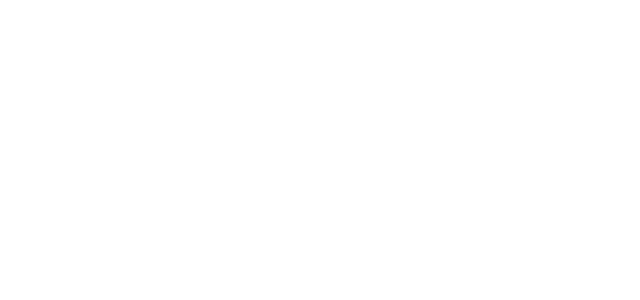
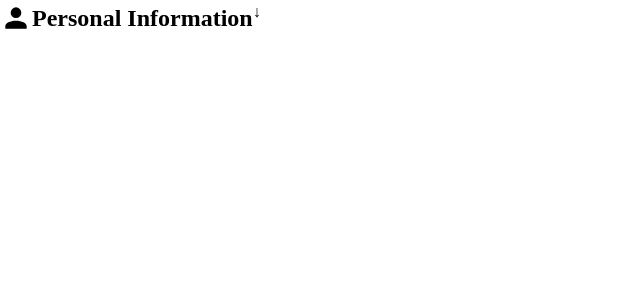
Before and after one commit to ChhayThan/TOP_CVapp, a React (Vite) app: page / in a window 1280 px wide. Shown: the top 300 px of the page, without its empty margins (0-640 px from the left). Built offline with nearby package versions, Linux system fonts and the light colour scheme.

Commit message:
Working on app structure

```diff
--- /dev/null
+++ b/src/App.css
@@ -0,0 +1,11 @@
+main {
+  display: flex;
+  justify-content: center;
+  gap: 1rem;
+}
+
+section.info-form {
+  display: flex;
+  flex-direction: column;
+  gap: 1rem;
+}
--- a/src/App.jsx
+++ b/src/App.jsx
@@ -1,14 +1,15 @@
 import { useState } from "react";
+import PersonalInfo from "./components/PersonalInfo";
 
 function App() {
-  const [count, setCount] = useState(0);
-
   return (
     <>
-      <body>
-        <section className="info-form"></section>
-        <section className="cv"></section>
-      </body>
+      <main>
+        <section className="info-form">
+          <PersonalInfo />
+        </section>
+        <section className="cv-preview"></section>
+      </main>
     </>
   );
 }
--- a/src/components/PersonalInfo.jsx
+++ b/src/components/PersonalInfo.jsx
@@ -0,0 +1,16 @@
+import "../styles/PersonalInfo.css";
+
+function PersonalInfo() {
+  return (
+    <div className="personalContainer">
+      <div className="title">
+        <img src="src/assets/personalIcon.svg" alt="Person Icon" />
+        <h1>Personal Information</h1>
+        <span id="arrowSymbol">&#8595;</span>
+      </div>
+      <form></form>
+    </div>
+  );
+}
+
+export default PersonalInfo;
--- a/src/index.css
+++ b/src/index.css
@@ -1,3 +1,43 @@
-h1 {
-  color: red;
+*,
+*::before,
+*::after {
+  box-sizing: border-box;
 }
+* {
+  margin: 0;
+}
+body {
+  line-height: 1.5;
+  -webkit-font-smoothing: antialiased;
+}
+img,
+picture,
+video,
+canvas,
+svg {
+  display: block;
+  max-width: 100%;
+}
+input,
+button,
+textarea,
+select {
+  font: inherit;
+}
+p,
+h1,
+h2,
+h3,
+h4,
+h5,
+h6 {
+  overflow-wrap: break-word;
+}
+#root,
+#__next {
+  isolation: isolate;
+}
+
+* {
+  font-family: "Times New Roman", Times, serif;
+}
--- /dev/null
+++ b/src/styles/PersonalInfo.css
@@ -0,0 +1,15 @@
+@import url("https://fonts.googleapis.com/css2?family=Poppins:ital,wght@0,100;0,200;0,300;0,400;0,500;0,600;0,700;0,800;0,900;1,100;1,200;1,300;1,400;1,500;1,600;1,700;1,800;1,900&display=swap");
+
+div.personalContainer {
+  font-family: "Poppins", sans-serif;
+  font-weight: 400;
+  font-style: normal;
+}
+
+div.title {
+  display: flex;
+}
+
+div.title img {
+  width: 2em;
+}
```
Also changed, not shown: src/assets/personalIcon.svg (added).
